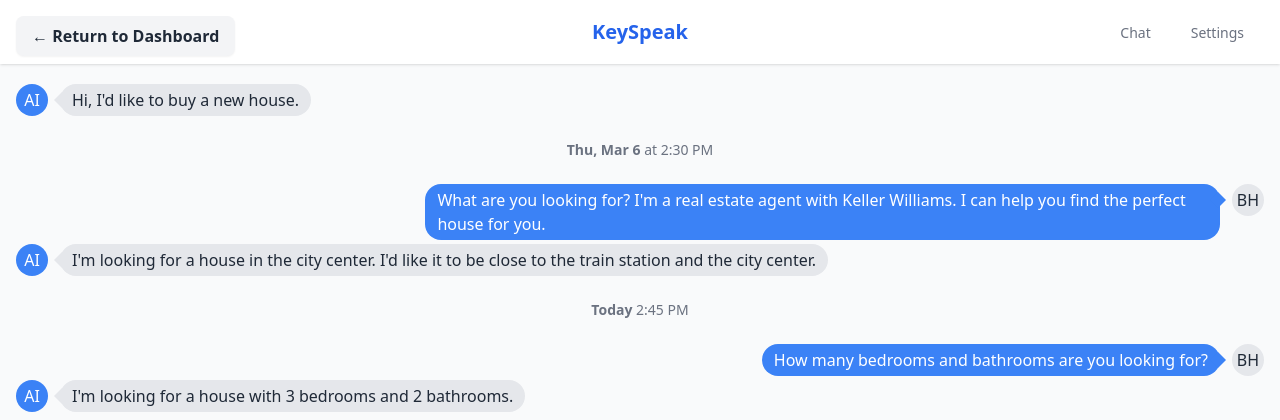
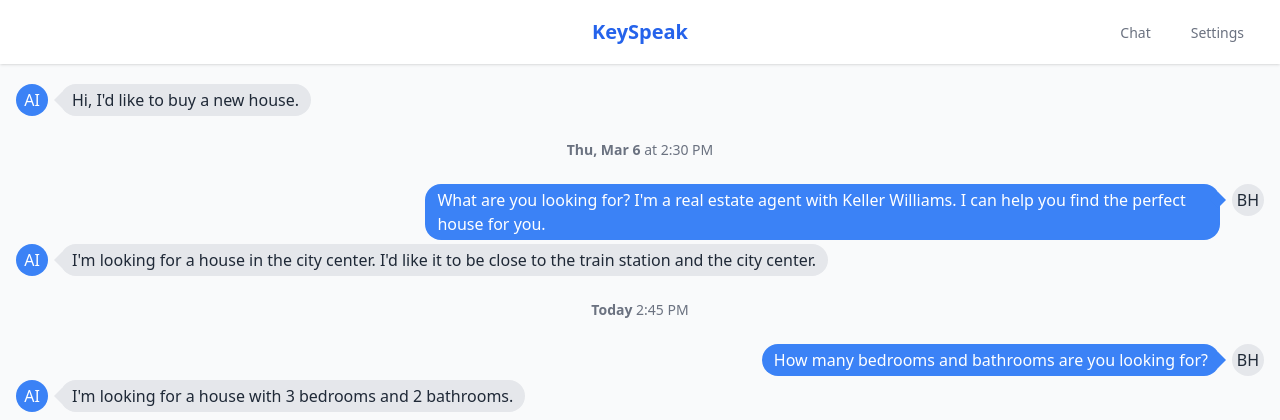
Before and after one commit to meresoft-io/keyspeak, a FastAPI app: template templates/pages/chat.html in a window 1280 px wide. Shown: the top 420 px of the page. Run offline with FastAPI, Linux system fonts and the light colour scheme; the template is opened without the code that fills it, so the values that code supplies are empty; some libraries are stand-ins or nearby versions.

Commit message:
Assistant checkpoint: Remove duplicate return button from chat page
Assistant generated file changes:
- templates/pages/chat.html: Remove duplicate return button

---

User prompt:

Remove the original return to dashboard button from the chat

Replit-Commit-Author: Assistant
Replit-Commit-Session-Id: 86cefef3-a9fc-406d-bfe3-97f213a3a11b

```diff
--- a/templates/pages/chat.html
+++ b/templates/pages/chat.html
@@ -57,10 +57,5 @@
             </form>
         </div>
     </div>
-    <button onclick="document.cookie='chat_session_id=; expires=Thu, 01 Jan 1970 00:00:00 UTC; path=/;'; window.location.href='/chat';"
-                class="absolute top-4 left-4 bg-gray-100 hover:bg-gray-200 text-gray-800 font-semibold py-2 px-4 rounded-lg shadow-sm z-10">
-            ← Return to Dashboard
-        </button>
-
 </div>
 {% endblock %}
```
